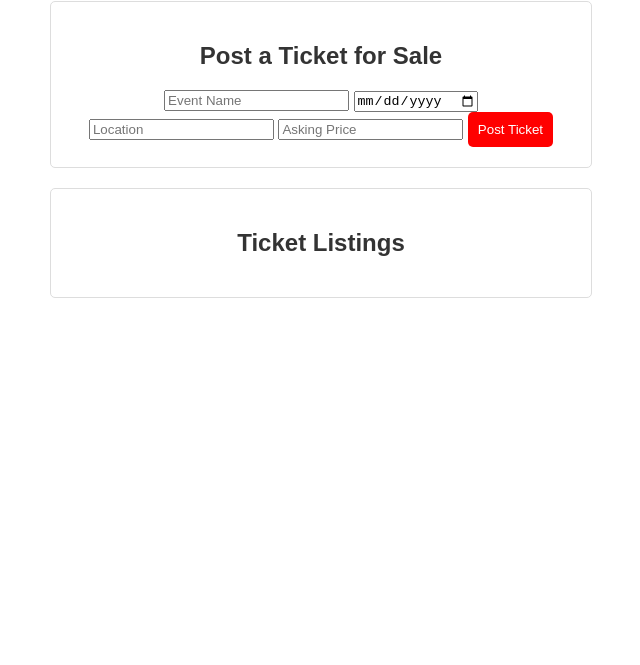
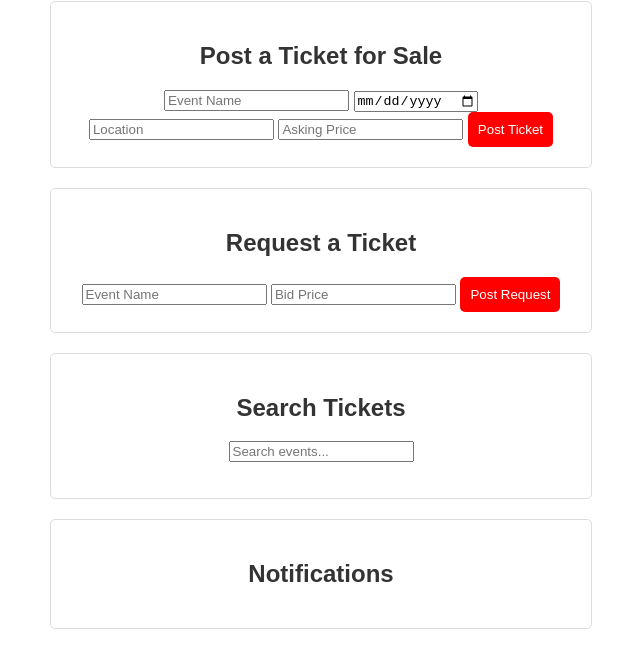
Before and after one commit to MatteoFabbri6/EventX, a plain HTML site: page index.html in a window 1280 px wide. Shown: the part 79-744 px from the top of the page, without its empty margins (319-959 px from the left). Drawn offline with Linux system fonts and the light colour scheme.

Commit message:
Update index.html

```diff
--- a/index.html
+++ b/index.html
@@ -6,9 +6,13 @@
     <title>IESE Ticket Exchange</title>
     <link rel="stylesheet" href="style.css">
     <link rel="manifest" href="manifest.json">
+    <script src="https://www.gstatic.com/firebasejs/9.6.1/firebase-app.js"></script>
+    <script src="https://www.gstatic.com/firebasejs/9.6.1/firebase-firestore.js"></script>
+    <script src="https://www.gstatic.com/firebasejs/9.6.1/firebase-auth.js"></script>
 </head>
 <body>
     <h1>IESE Ticket Exchange</h1>
+
     <section id="post-ticket">
         <h2>Post a Ticket for Sale</h2>
         <form id="ticketForm">
@@ -20,9 +24,24 @@
         </form>
     </section>
 
-    <section id="listings">
-        <h2>Ticket Listings</h2>
-        <ul id="ticketsList"></ul>
+    <section id="post-bid">
+        <h2>Request a Ticket</h2>
+        <form id="bidForm">
+            <input type="text" id="bidEventName" placeholder="Event Name" required>
+            <input type="number" id="bidPrice" placeholder="Bid Price" required>
+            <button type="submit">Post Request</button>
+        </form>
+    </section>
+
+    <section id="search">
+        <h2>Search Tickets</h2>
+        <input type="text" id="searchBar" placeholder="Search events...">
+        <ul id="searchResults"></ul>
+    </section>
+
+    <section id="notifications">
+        <h2>Notifications</h2>
+        <div id="notificationList"></div>
     </section>
 
     <script src="app.js"></script>
```
